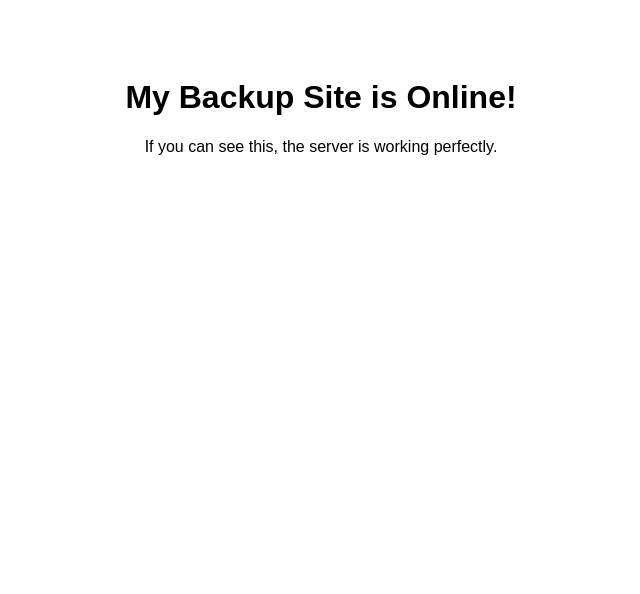
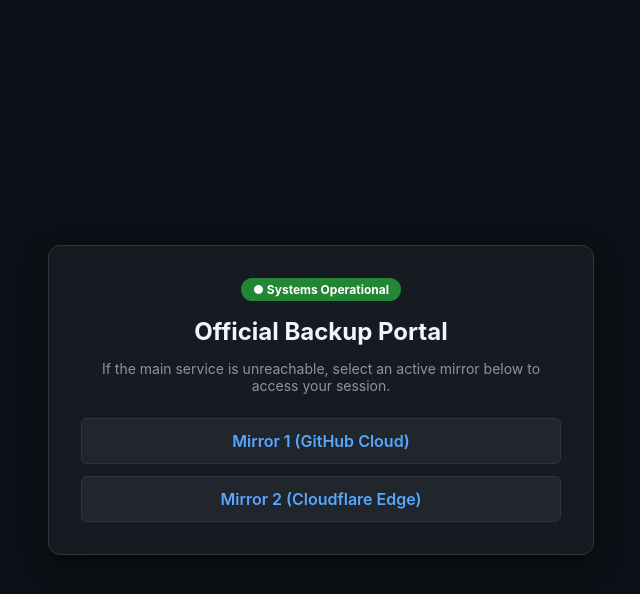
Before and after one commit to thomastevanian/my-backup-site, a plain HTML site: page index.html in a window 1280 px wide. Shown: the whole page, without its empty margins (319-959 px from the left). Drawn offline with Linux system fonts and the light colour scheme.

Commit message:
Update index.html

```diff
--- a/index.html
+++ b/index.html
@@ -1,10 +1,71 @@
 <!DOCTYPE html>
-<html>
+<html lang="en">
 <head>
-    <title>My Backup Site</title>
+    <meta charset="UTF-8">
+    <meta name="viewport" content="width=device-width, initial-scale=1.0">
+    <title>Cloud Backup Access Hub</title>
+    <style>
+        body {
+            font-family: -apple-system, BlinkMacSystemFont, 'Segoe UI', Roboto, sans-serif;
+            background-color: #0d1117;
+            color: #c9d1d9;
+            display: flex;
+            justify-content: center;
+            align-items: center;
+            min-height: 100vh;
+            margin: 0;
+        }
+        .card {
+            background-color: #161b22;
+            border: 1px solid #30363d;
+            border-radius: 12px;
+            padding: 32px;
+            max-width: 480px;
+            width: 90%;
+            box-shadow: 0 10px 25px rgba(0,0,0,0.5);
+            text-align: center;
+        }
+        .status-badge {
+            display: inline-block;
+            background-color: #238636;
+            color: white;
+            font-size: 12px;
+            font-weight: bold;
+            padding: 4px 12px;
+            border-radius: 20px;
+            margin-bottom: 16px;
+        }
+        h1 { margin: 0 0 8px 0; color: #f0f6fc; font-size: 24px; }
+        p { color: #8b949e; font-size: 14px; margin-bottom: 24px; }
+        .btn-list { display: flex; flex-direction: column; gap: 12px; }
+        .btn {
+            background-color: #21262d;
+            color: #58a6ff;
+            border: 1px solid #30363d;
+            padding: 12px 16px;
+            border-radius: 6px;
+            text-decoration: none;
+            font-weight: 600;
+            transition: all 0.2s ease;
+        }
+        .btn:hover {
+            background-color: #30363d;
+            border-color: #8b949e;
+        }
+    </style>
 </head>
-<body style="font-family: sans-serif; text-align: center; padding: 50px;">
-    <h1>My Backup Site is Online!</h1>
-    <p>If you can see this, the server is working perfectly.</p>
+<body>
+
+    <div class="card">
+        <span class="status-badge">● Systems Operational</span>
+        <h1>Official Backup Portal</h1>
+        <p>If the main service is unreachable, select an active mirror below to access your session.</p>
+
+        <div class="btn-list">
+            <a href="https://thomastevanian.github.io/my-backup-site/" class="btn" target="_blank">Mirror 1 (GitHub Cloud)</a>
+            <a href="https://my-backup-site.thomas-tevanian.workers.dev" class="btn" target="_blank">Mirror 2 (Cloudflare Edge)</a>
+        </div>
+    </div>
+
 </body>
 </html>
```
